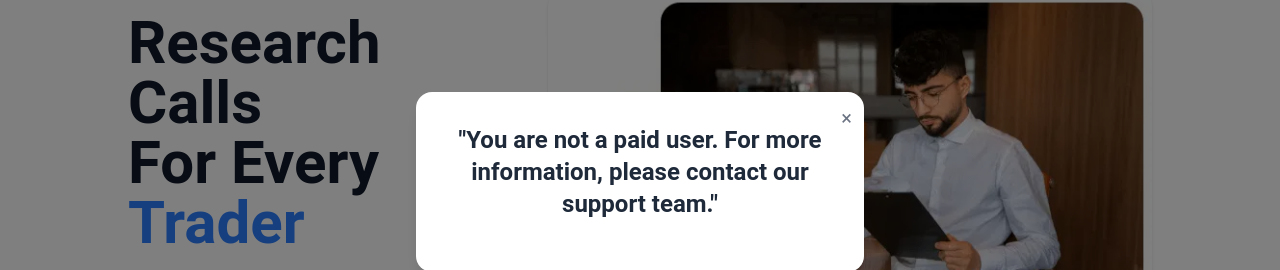
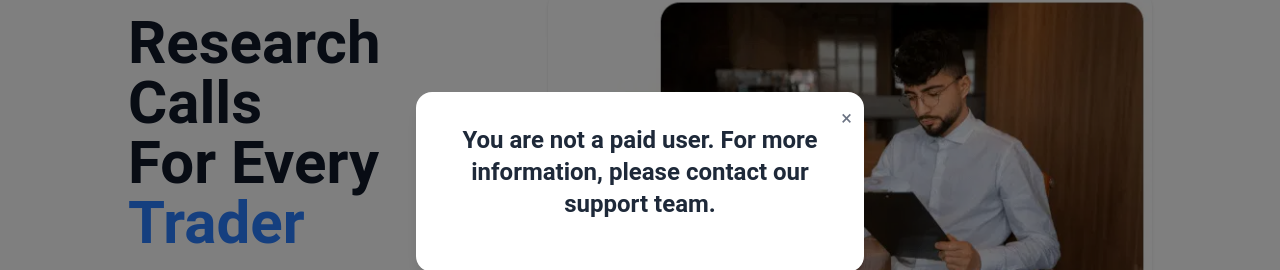
Before and after one commit to Coader-Sasmi/Dalal-Street, a Next.js app: page / in a window 1280 px wide. Both pictures are taken after a click on the button "Research Report". Shown: the part 218-488 px from the top of the page. Built offline with nearby package versions, Linux system fonts and the light colour scheme.

Commit message:
build error solved

```diff
--- a/src/components/Header.tsx
+++ b/src/components/Header.tsx
@@ -119,7 +119,7 @@ export default function Navbar() {
             </button>
 
             <h1 className="text-2xl font-semibold text-center text-gray-800 mb-5">
-              "You are not a paid user. For more information, please contact our support team."
+              {"You are not a paid user. For more information, please contact our support team."}
             </h1>
 
           </div>
```
